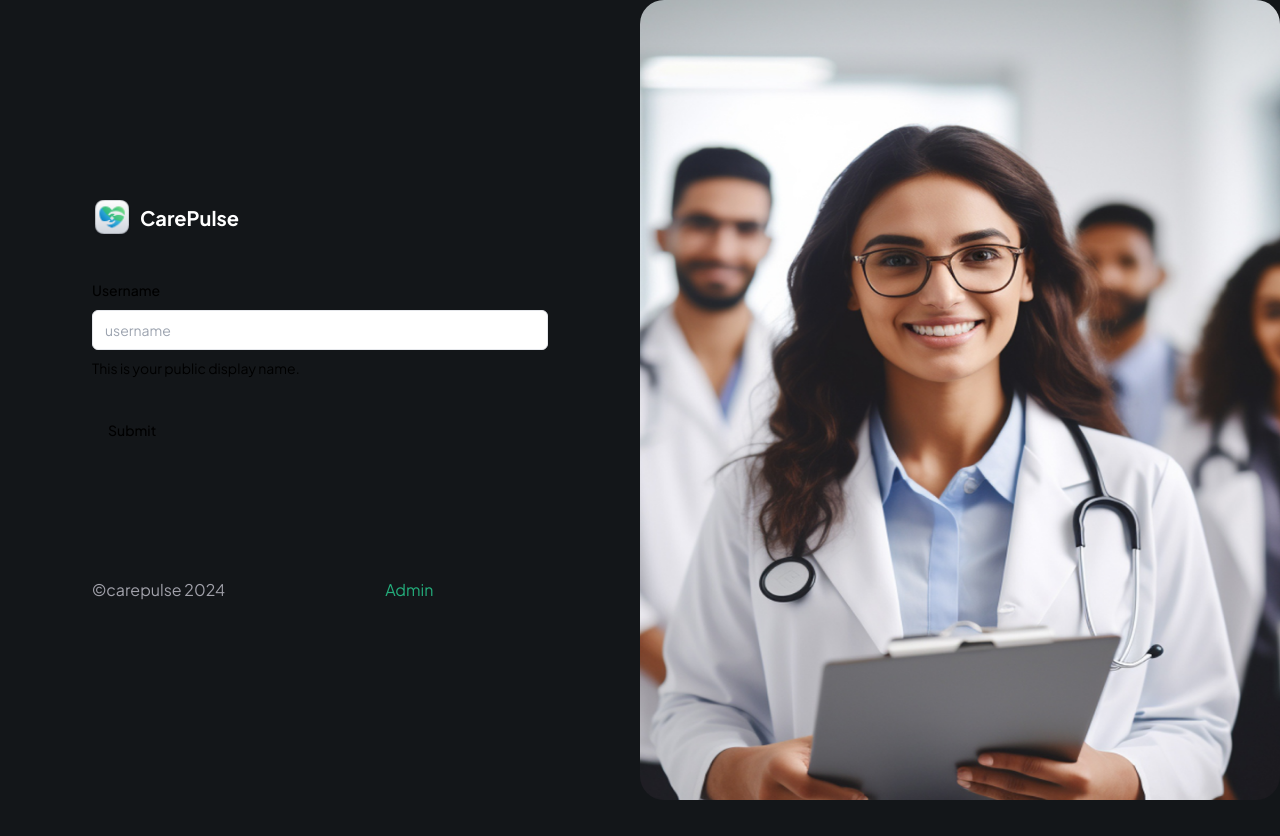
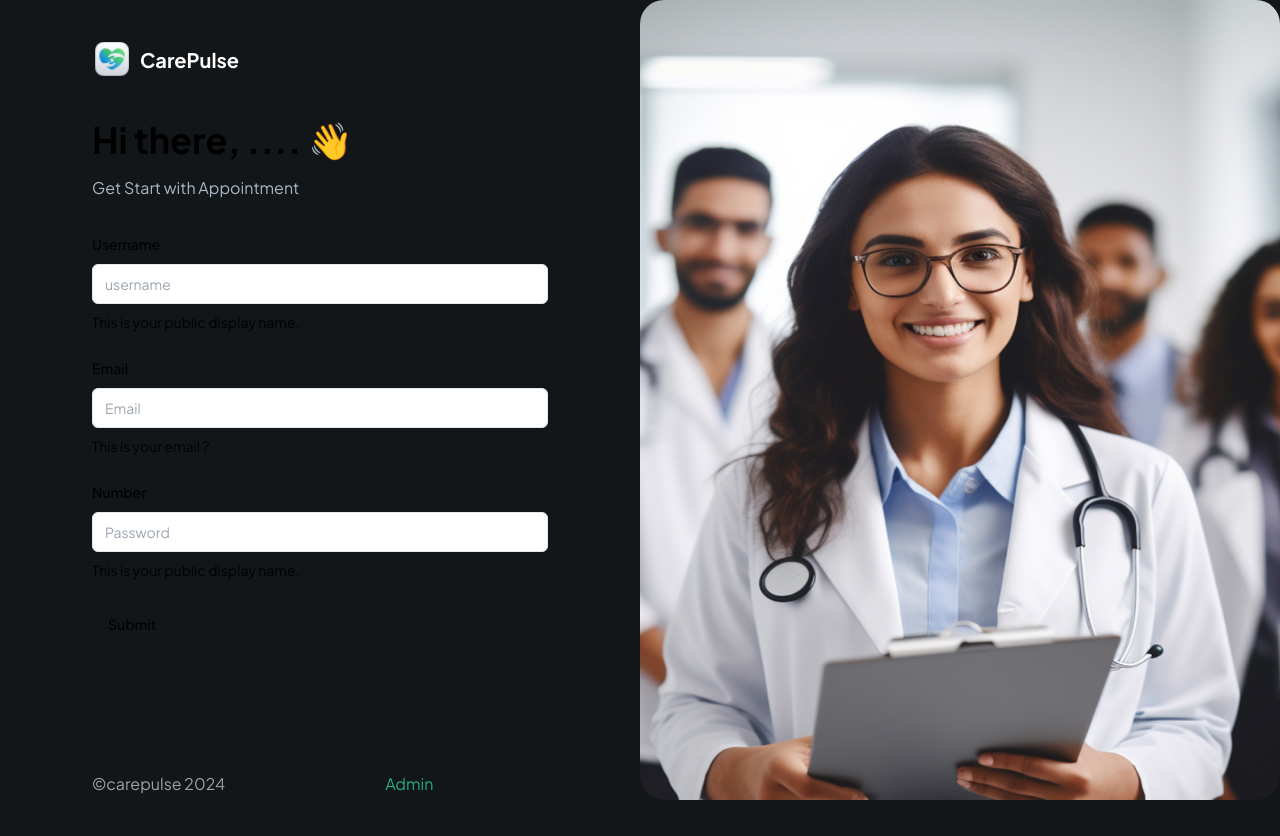
Before and after one commit to Waqar-ahmedkhan/patient-mangement-system, a Next.js app: page / in a window 1280 px wide. Before the commit the page ends 800 px from the top, so only its background shows below. Built offline with nearby package versions, Linux system fonts and the light colour scheme.

Commit message:
completes

```diff
--- a/components/forms/PatientForm.tsx
+++ b/components/forms/PatientForm.tsx
@@ -15,22 +15,21 @@ import {
   FormMessage,
 } from "@/components/ui/form"
 import { Input } from "@/components/ui/input"
+import { UserValidationForm } from "@/lib/Validation"
 
-const formSchema = z.object({
-  username: z.string().min(2, {
-    message: "Username must be at least 2 characters.",
-  }),
-})
 
 export function PatientForm() {
-  const form = useForm<z.infer<typeof formSchema>>({
-    resolver: zodResolver(formSchema),
+  const form = useForm<z.infer<typeof UserValidationForm>>({
+
+ resolver: zodResolver(UserValidationForm),
     defaultValues: {
       username: "",
+      email: "",
+      number: "",
     },
   })
 
-  function onSubmit(values: z.infer<typeof formSchema>) {
+  function onSubmit(values: z.infer<typeof UserValidationForm>) {
     // Do something with the form values.
     // This will be type-safe and validated.
     console.log(values)
@@ -38,7 +37,12 @@ export function PatientForm() {
 
   return (
     <Form {...form}>
-      <form onSubmit={form.handleSubmit(onSubmit)} className="space-y-8">
+      <form onSubmit={form.handleSubmit(onSubmit)} className="space-y-6 flex-1">
+    <section className="mb-8 space-y-4">
+      <h1 className="header">Hi there, ....  👋</h1>
+      <p className="text-dark-700">Get Start with Appointment</p>
+
+    </section>
         <FormField
           control={form.control}
           name="username"
@@ -55,6 +59,38 @@ export function PatientForm() {
             </FormItem>
           )}
         />
+        <FormField
+          control={form.control}
+          name="email"
+          render={({ field }) => (
+            <FormItem>
+              <FormLabel>Email</FormLabel>
+              <FormControl>
+                <Input placeholder="Email" {...field} />
+              </FormControl>
+              <FormDescription>
+                This is your email ?
+              </FormDescription>
+              <FormMessage />
+            </FormItem>
+          )}
+        />
+        <FormField
+          control={form.control}
+          name="password"
+          render={({ field }) => (
+            <FormItem>
+              <FormLabel>Number</FormLabel>
+              <FormControl>
+                <Input placeholder="Password" {...field} />
+              </FormControl>
+              <FormDescription>
+                This is your public display name.
+              </FormDescription>
+              <FormMessage />
+            </FormItem>
+          )}
+        />
         <Button type="submit">Submit</Button>
       </form>
     </Form>
--- /dev/null
+++ b/lib/Validation.ts
@@ -0,0 +1,8 @@
+ import { z } from "zod"
+
+export const UserValidationForm  = z.object({
+  username: z.string().min(2, { message: "Username must be at least 2 characters." }),
+  email: z.string().email({ message: "Invalid email address." }),
+  number: z.number({ message: "Invalid phone number." }),
+
+})
```
